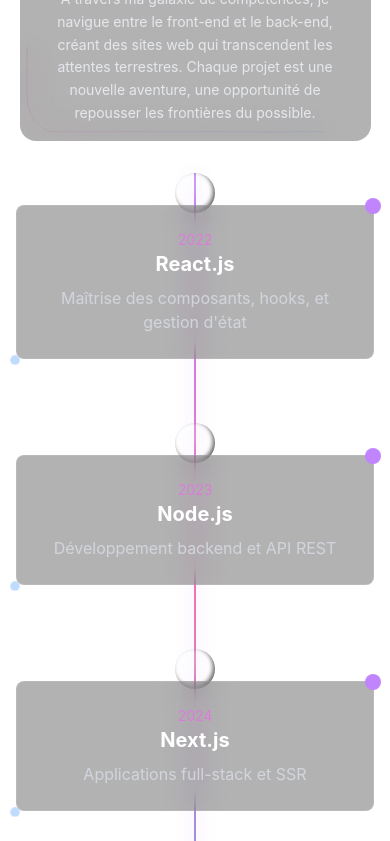
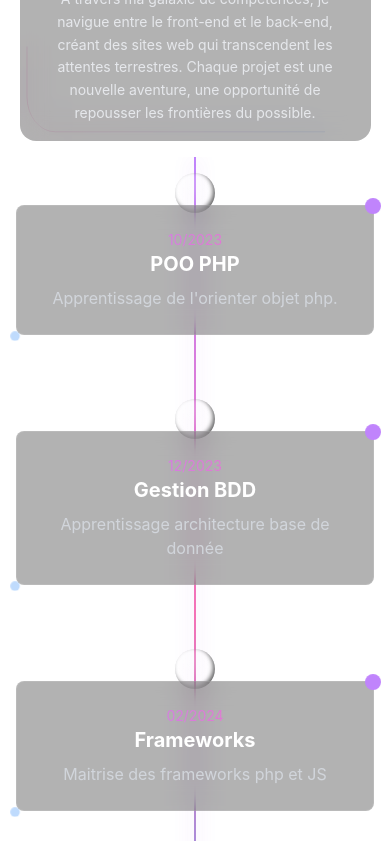
Before and after one commit to RomainEpitech/Portfolio, a React (Vite) app in the folder front/: page / in a window 390 px wide. Shown: the part 1156-1997 px from the top of the page. Built offline with nearby package versions, Linux system fonts and the light colour scheme.

Commit message:
feat: Timeline

```diff
--- a/front/src/components/Timejine.jsx
+++ b/front/src/components/Timejine.jsx
@@ -1,14 +1,21 @@
-import React, { useEffect, useState } from 'react';
+import React, { useEffect, useState, useRef } from 'react';
 import { motion } from 'framer-motion';
 
 const Timeline = () => {
     const [isVisible, setIsVisible] = useState(false);
+    const [lineHeight, setLineHeight] = useState(0);
+    const timelineContentRef = useRef(null);
 
     useEffect(() => {
         const observer = new IntersectionObserver(
             ([entry]) => {
                 if (entry.isIntersecting) {
                     setIsVisible(true);
+                    const lastCard = timelineContentRef.current.lastElementChild;
+                    const contentRect = timelineContentRef.current.getBoundingClientRect();
+                    const lastCardRect = lastCard.getBoundingClientRect();
+                    const height = lastCardRect.bottom - contentRect.top;
+                    setLineHeight(height);
                 }
             },
             { threshold: 0.1 }
@@ -19,27 +26,51 @@
             observer.observe(timelineElement);
         }
 
-        return () => observer.disconnect();
-    }, []);
+        const updateHeight = () => {
+            if (timelineContentRef.current && isVisible) {
+                const lastCard = timelineContentRef.current.lastElementChild;
+                const contentRect = timelineContentRef.current.getBoundingClientRect();
+                const lastCardRect = lastCard.getBoundingClientRect();
+                const height = lastCardRect.bottom - contentRect.top;
+                setLineHeight(height);
+            }
+        };
+
+        window.addEventListener('resize', updateHeight);
+        return () => {
+            observer.disconnect();
+            window.removeEventListener('resize', updateHeight);
+        };
+    }, [isVisible]);
 
     const skills = [
         {
-            year: "2022",
-            title: "React.js",
-            description: "Maîtrise des composants, hooks, et gestion d'état",
-            color: "from-purple-400 to-purple-900"
+            year: "10/2023",
+            title: "POO PHP",
+            description: "Apprentissage de l'orienter objet php.",
+            color: "from-purple-400 to-purple-900",
+            planetColor: "from-purple-400 via-purple-600 to-purple-900"
         },
         {
-            year: "2023",
-            title: "Node.js",
-            description: "Développement backend et API REST",
-            color: "from-emerald-400 to-emerald-900"
+            year: "12/2023",
+            title: "Gestion BDD",
+            description: "Apprentissage architecture base de donnée",
+            color: "from-emerald-400 to-emerald-900",
+            planetColor: "from-emerald-400 via-emerald-600 to-emerald-900"
         },
         {
-            year: "2024",
-            title: "Next.js",
-            description: "Applications full-stack et SSR",
-            color: "from-blue-400 to-blue-900"
+            year: "02/2024",
+            title: "Frameworks",
+            description: "Maitrise des frameworks php et JS",
+            color: "from-blue-400 to-blue-900",
+            planetColor: "from-blue-400 via-blue-600 to-blue-900"
+        },
+        {
+            year: "05/2024",
+            title: "Web 3D",
+            description: "Apprentissage Three.js et WEBGL",
+            color: "from-blue-400 to-blue-900",
+            planetColor: "from-blue-400 via-blue-600 to-blue-900"
         }
     ];
 
@@ -55,19 +86,41 @@
         }
     };
 
+    const Planet = ({ className, gradient, reverse }) => (
+        <div className={`hidden md:flex items-center justify-center ${className}`}>
+            <div className="absolute w-full h-full rounded-full bg-black/20 blur-xl transform scale-110" />
+            <div className={`w-full h-full rounded-full absolute bg-gradient-radial ${gradient} animate-${reverse ? 'selfRotate-reverse' : 'selfRotate'} shadow-[inset_-25px_-25px_40px_rgba(0,0,0,0.8)]`}>
+                <div className="absolute inset-0 rounded-full bg-[radial-gradient(circle_at_25%_25%,rgba(255,255,255,0.2)_0%,transparent_50%)]" />
+                <div className="absolute -inset-1 rounded-full opacity-20 bg-[radial-gradient(circle_at_70%_70%,#fff_0%,transparent_25%)] animate-glow" />
+                <div className="absolute h-1/4 w-1/4 rounded-full bg-black/20 top-1/4 left-1/4 blur-sm" />
+            </div>
+        </div>
+    );
+
     return (
         <div id="timeline" className="relative min-h-screen p-4 md:p-8 overflow-hidden">
-            <div className={`absolute left-1/2 w-0.5 h-full bg-gradient-to-b from-transparent via-purple-500/30 to-transparent transform -translate-x-1/2
-                ${isVisible ? 'animate-glow' : ''}`}>
-                <div className={`absolute top-0 w-full h-full bg-gradient-to-b from-purple-400 via-pink-400 to-blue-400
-                    ${isVisible ? 'animate-line-descent' : 'opacity-0'}`} />
+            <div
+                className={`absolute left-1/2 w-0.5 bg-gradient-to-b from-purple-500/30 via-purple-500/30 to-transparent transform -translate-x-1/2
+                    ${isVisible ? 'animate-glow' : ''}`}
+                style={{
+                    height: `${lineHeight}px`,
+                    top: '0'
+                }}
+            >
+                <div
+                    className={`absolute top-0 w-full bg-gradient-to-b from-purple-400 via-pink-400 to-blue-400
+                        ${isVisible ? 'animate-line-descent' : 'opacity-0'}`}
+                    style={{ height: '100%' }}
+                />
             </div>
 
-            <div className="relative z-10 max-w-6xl mx-auto">
+            <div ref={timelineContentRef} className="relative z-10 max-w-6xl mx-auto">
                 {skills.map((skill, index) => (
                     <motion.div
                         key={skill.title}
-                        className={`relative flex flex-col ${index % 2 === 0 ? 'md:flex-row' : 'md:flex-row-reverse'} items-center mb-16`}
+                        className={`relative flex flex-col ${index % 2 === 0 ? 'md:flex-row' : 'md:flex-row-reverse'} items-center ${
+                            index === skills.length - 1 ? 'mb-0' : 'mb-16'
+                        }`}
                         initial="hidden"
                         animate={isVisible ? "visible" : "hidden"}
                         variants={cardVariants}
@@ -97,6 +150,20 @@
                                 <div className="absolute inset-0 rounded-lg bg-gradient-to-r from-purple-500/0 via-pink-500/10 to-blue-500/0 opacity-0 group-hover:opacity-100 transition-opacity duration-300" />
                             </motion.div>
                         </div>
+
+                        {index % 2 === 0 ? (
+                            <Planet
+                                className="absolute w-24 h-24 right-0 top-0 animate-float-slow"
+                                gradient={skill.planetColor}
+                                reverse={index % 2 === 0}
+                            />
+                        ) : (
+                            <Planet
+                                className="absolute w-24 h-24 left-0 top-0 animate-float"
+                                gradient={skill.planetColor}
+                                reverse={index % 2 === 0}
+                            />
+                        )}
                     </motion.div>
                 ))}
             </div>
@@ -118,13 +185,23 @@
                 }
 
                 @keyframes float {
-                    0%, 100% { transform: translateY(0); }
-                    50% { transform: translateY(-10px); }
+                    0%, 100% { transform: translateY(0) translateX(0); }
+                    50% { transform: translateY(-10px) translateX(-5px); }
+                }
+
+                @keyframes float-slow {
+                    0%, 100% { transform: translateY(0) translateX(0); }
+                    50% { transform: translateY(-15px) translateX(5px); }
                 }
 
                 @keyframes selfRotate {
                     from { transform: rotate(0deg); }
                     to { transform: rotate(360deg); }
+                }
+
+                @keyframes selfRotate-reverse {
+                    from { transform: rotate(360deg); }
+                    to { transform: rotate(0deg); }
                 }
 
                 .animate-glow {
@@ -147,8 +224,16 @@
                     animation: float 6s infinite ease-in-out;
                 }
 
+                .animate-float-slow {
+                    animation: float-slow 8s infinite ease-in-out;
+                }
+
                 .animate-selfRotate {
                     animation: selfRotate 20s linear infinite;
+                }
+
+                .animate-selfRotate-reverse {
+                    animation: selfRotate-reverse 25s linear infinite;
                 }
             `}</style>
         </div>
```
Also changed, not shown: front/src/components/Skills.jsx (added).
